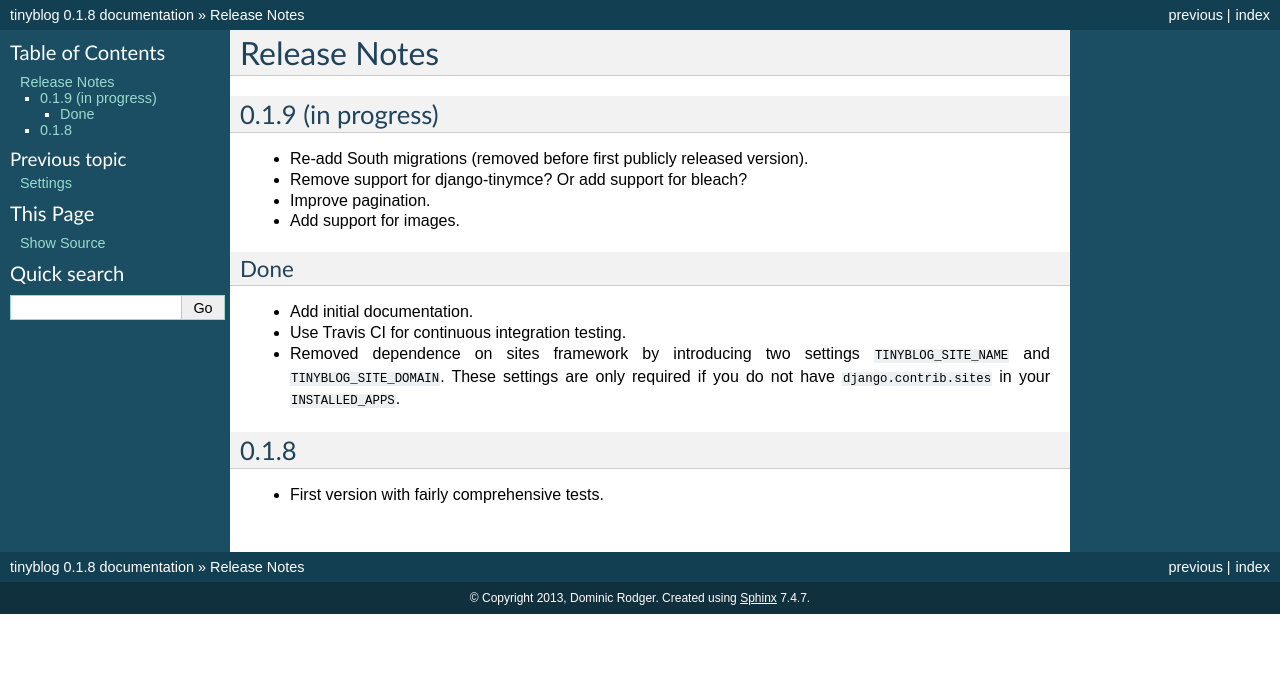
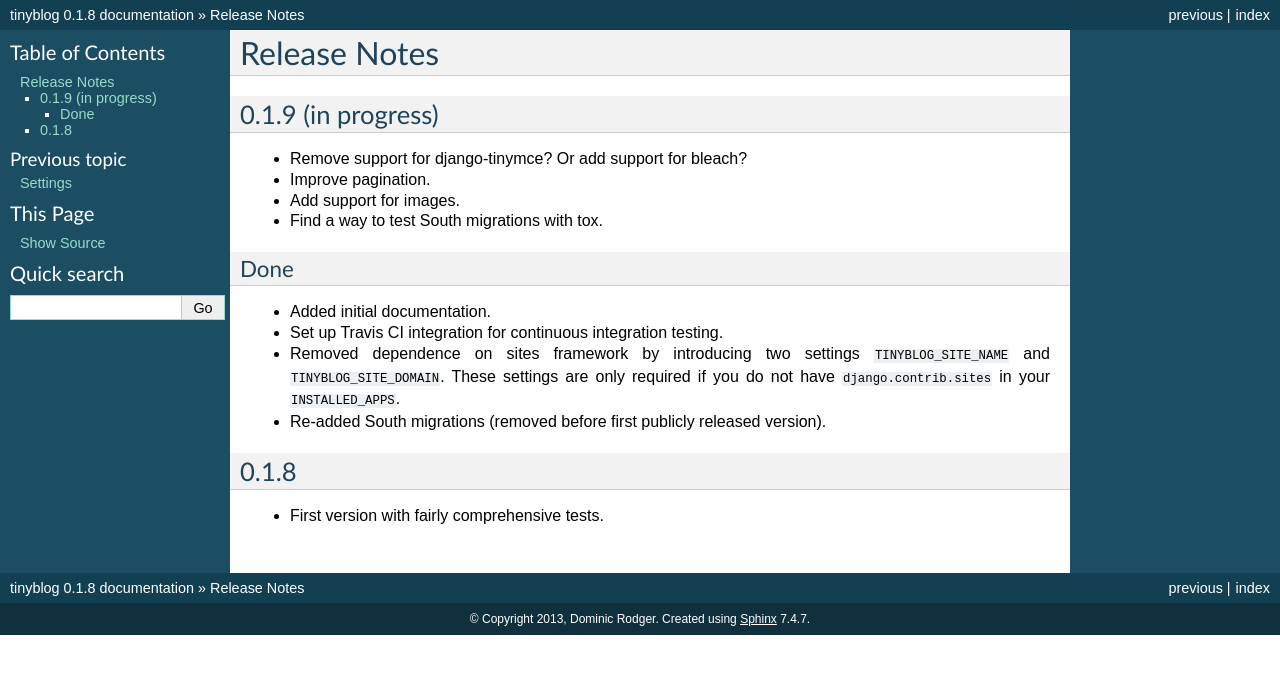
Before and after one commit to dominicrodger/tinyblog, a Sphinx documentation site: the page built from docs/release_notes.rst, in a window 1280 px wide. Shown: the top 674 px of the page. Built offline with Sphinx 7.4.7, drawn with Linux system fonts in a browser that asks for light colours.

Commit message:
Add a note about South.

```diff
--- a/docs/release_notes.rst
+++ b/docs/release_notes.rst
@@ -4,21 +4,22 @@
 0.1.9 (in progress)
 ===================
 
-* Re-add South migrations (removed before first publicly released
-  version).
 * Remove support for django-tinymce? Or add support for bleach?
 * Improve pagination.
 * Add support for images.
+* Find a way to test South migrations with tox.
 
 Done
 ----
 
-* Add initial documentation.
-* Use Travis CI for continuous integration testing.
+* Added initial documentation.
+* Set up Travis CI integration for continuous integration testing.
 * Removed dependence on sites framework by introducing two settings
   ``TINYBLOG_SITE_NAME`` and ``TINYBLOG_SITE_DOMAIN``. These settings
   are only required if you do not have ``django.contrib.sites`` in
   your ``INSTALLED_APPS``.
+* Re-added South migrations (removed before first publicly released
+  version).
 
 0.1.8
 =====
```
